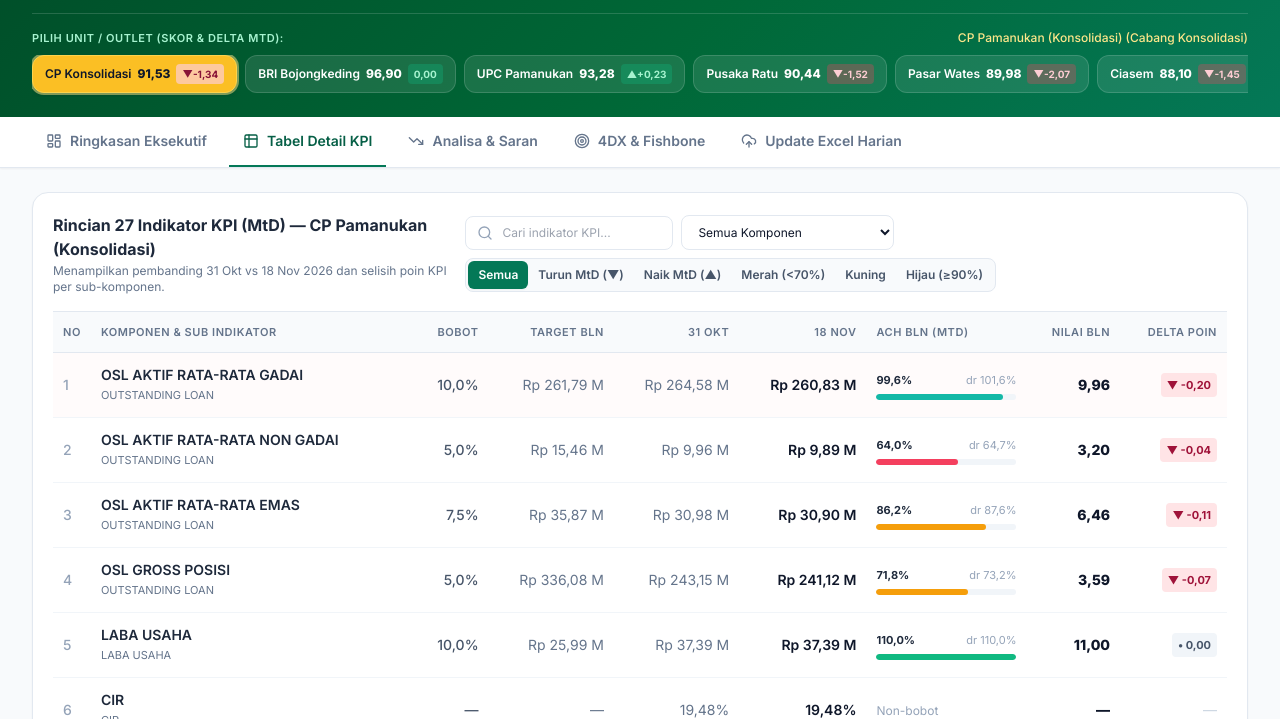
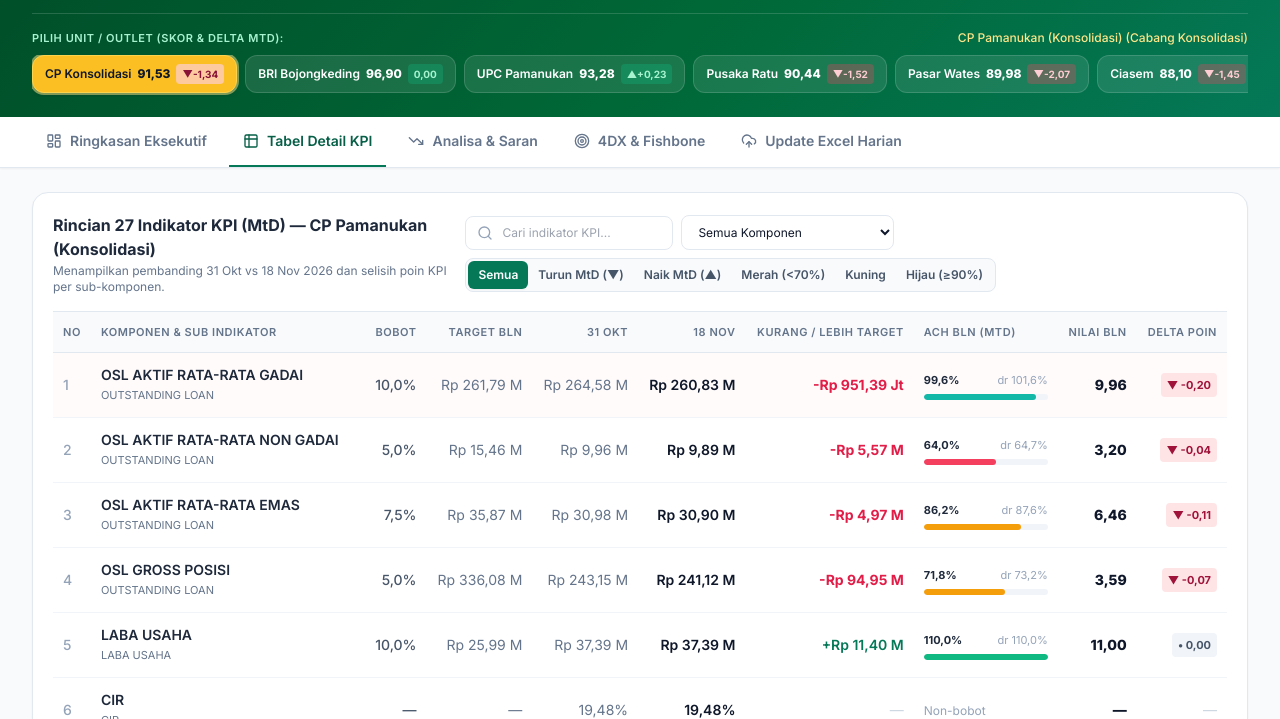
Before and after one commit to monevku-bot/kpipamanukan, a plain HTML site: page index.html in a window 1280 px wide. Both pictures are taken after a click on the button "Tabel Detail KPI". Shown: the part 81-800 px from the top of the page. Drawn offline with nearby package versions, Linux system fonts and the light colour scheme.

Commit message:
Add files via upload

```diff
--- a/index.html
+++ b/index.html
@@ -208,7 +208,7 @@
         </div>
 
         <div class="overflow-x-auto -mx-4 sm:mx-0">
-          <table class="w-full text-left border-collapse min-w-[960px]">
+          <table class="w-full text-left border-collapse min-w-[1080px]">
             <thead>
               <tr class="bg-slate-50 text-[11px] uppercase tracking-wider text-slate-500 border-y border-slate-200">
                 <th class="py-3 px-2.5 font-semibold w-9">No</th>
@@ -217,7 +217,8 @@
                 <th class="py-3 px-2.5 font-semibold text-right" id="th-target">Target</th>
                 <th class="py-3 px-2.5 font-semibold text-right">31 Okt</th>
                 <th class="py-3 px-2.5 font-semibold text-right">18 Nov</th>
-                <th class="py-3 px-2.5 font-semibold w-40" id="th-ach">Ach (MtD)</th>
+                <th class="py-3 px-2.5 font-semibold text-right">Kurang / Lebih Target</th>
+                <th class="py-3 px-2.5 font-semibold w-36" id="th-ach">Ach (MtD)</th>
                 <th class="py-3 px-2.5 font-semibold text-right" id="th-nilai">Nilai KPI</th>
                 <th class="py-3 px-2.5 font-semibold text-right">Delta Poin</th>
               </tr>
@@ -449,6 +450,32 @@
       if (PERCENT_SUBS.has(sub)) return fmtNum(val, 2) + '%';
       if (GRAM_SUBS.has(sub)) return fmtNum(val, val % 1 === 0 ? 0 : 2) + ' gr';
       return fmtNum(val, 0);
+    }
+
+    const REVERSE_SUBS = new Set([
+      'NPL GADAI', 'NPL NON GADAI', 'NPL EMAS',
+      'LAR GADAI', 'LAR NON GADAI', 'LAR EMAS'
+    ]);
+
+    function fmtGapToTarget(sub, realisasi, target) {
+      if (realisasi === null || realisasi === undefined || target === null || target === undefined || isNaN(realisasi) || isNaN(target)) {
+        return '<span class="text-slate-300">—</span>';
+      }
+      if (REVERSE_SUBS.has(sub)) {
+        const excess = realisasi - target;
+        if (excess > 0.0001) {
+          return `<span title="Melebihi batas target sebesar ${fmtNum(excess, 2)}%" class="inline-flex items-center px-1.5 py-0.5 rounded text-[11px] font-bold bg-rose-50 text-rose-700 border border-rose-200">Over +${fmtNum(excess, 2)}%</span>`;
+        }
+        return `<span title="Lebih baik ${fmtNum(Math.abs(excess), 2)}% di bawah batas target" class="inline-flex items-center px-1.5 py-0.5 rounded text-[11px] font-semibold bg-emerald-50 text-emerald-700">Aman -${fmtNum(Math.abs(excess), 2)}%</span>`;
+      }
+      const gap = realisasi - target;
+      const exactTitle = CURRENCY_SUBS.has(sub)
+        ? `Selisih eksak: ${gap >= 0 ? '+' : '-'}Rp ${fmtNum(Math.abs(gap), 0)}`
+        : `Selisih eksak: ${gap >= 0 ? '+' : '-'}${fmtNum(Math.abs(gap), GRAM_SUBS.has(sub) ? 2 : 0)}`;
+      if (gap < -0.0001) {
+        return `<span title="${exactTitle}" class="font-bold text-rose-600">-${fmtValueBySub(sub, Math.abs(gap))}</span>`;
+      }
+      return `<span title="${exactTitle}" class="font-semibold text-emerald-700">+${fmtValueBySub(sub, gap)}</span>`;
     }
 
     function deltaBadgeHtml(val, suffix = '') {
@@ -837,7 +864,7 @@
 
       const tbody = document.getElementById('kpi-table-body');
       if (filtered.length === 0) {
-        tbody.innerHTML = `<tr><td colspan="9" class="py-8 text-center text-slate-400">Tidak ada indikator yang cocok dengan filter.</td></tr>`;
+        tbody.innerHTML = `<tr><td colspan="10" class="py-8 text-center text-slate-400">Tidak ada indikator yang cocok dengan filter.</td></tr>`;
       } else {
         tbody.innerHTML = filtered.map(r => {
           const target = isBln ? r.target_bln : r.target_thn;
@@ -860,6 +887,7 @@
               <td class="py-3 px-2.5 text-right text-slate-500">${fmtValueBySub(r.sub, target)}</td>
               <td class="py-3 px-2.5 text-right text-slate-500">${fmtValueBySub(r.sub, r.prev_realisasi)}</td>
               <td class="py-3 px-2.5 text-right font-semibold text-slate-900">${fmtValueBySub(r.sub, r.realisasi)}</td>
+              <td class="py-3 px-2.5 text-right whitespace-nowrap">${fmtGapToTarget(r.sub, r.realisasi, target)}</td>
               <td class="py-3 px-2.5">
                 ${ach !== null && (hasWeight || r.sub === 'KPI STRETCH GOAL') ? `
                   <div class="flex items-center justify-between text-[11px] mb-1">
@@ -885,7 +913,7 @@
         <tr>
           <td colspan="2" class="py-3.5 px-2.5">TOTAL (${filtered.length} Indikator)</td>
           <td class="py-3.5 px-2.5 text-right">${fmtNum(sumBobot, 1)}%</td>
-          <td colspan="4" class="py-3.5 px-2.5 text-right text-xs font-medium text-emerald-800">Akumulasi Skor &amp; Delta MtD</td>
+          <td colspan="5" class="py-3.5 px-2.5 text-right text-xs font-medium text-emerald-800">Akumulasi Skor &amp; Delta MtD</td>
           <td class="py-3.5 px-2.5 text-right text-base text-emerald-900">${fmtNum(sumNilai, 2)}</td>
           <td class="py-3.5 px-2.5 text-right">${deltaBadgeHtml(sumDelta)}</td>
         </tr>
```
